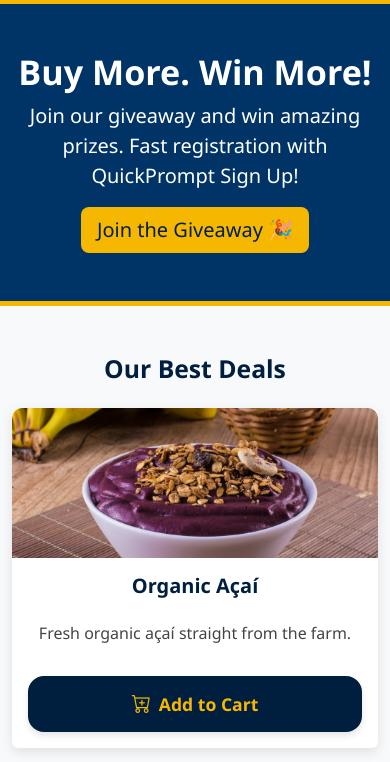
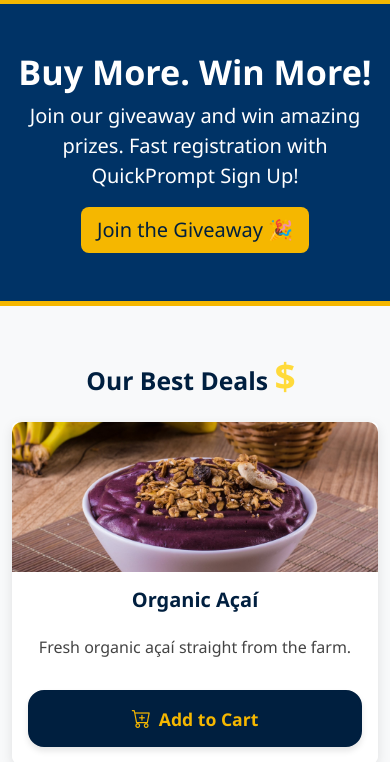
Before and after one commit to apedrodev1/JavaScript-Learning-HUB, a PHP site: page / in a window 390 px wide. Shown: the part 57-819 px from the top of the page. Run offline with PHP 8.4, Linux system fonts and the light colour scheme.

Commit message:
refactor: h2 linha 52 incon money

```diff
--- a/QuickPrompt SignUp/css/styleIndex.css
+++ b/QuickPrompt SignUp/css/styleIndex.css
@@ -82,7 +82,7 @@ body {
   border-radius: 10px 10px 0 0;
 }
 
-/* Botões dos Cards */
+/* 🛍️ Botões dos Cards */
 .card .btn-add-cart {
   display: inline-flex;
   align-items: center;
@@ -105,7 +105,7 @@ body {
   font-size: 1.2rem;
 }
 
-/* Hover com amarelo */
+/* Hover dos Botões */
 .card .btn-add-cart:hover {
   background-color: var(--primary-color);
   color: var(--dark-color);
@@ -114,35 +114,12 @@ body {
   box-shadow: 0 6px 12px rgba(245, 183, 0, 0.5);
 }
 
-/* Responsividade: centralizar botão abaixo do texto em telas menores */
-@media (max-width: 576px) {
-  .card .card-body {
-    display: flex;
-    flex-direction: column;
-    align-items: center;
-    gap: 15px;
-  }
-
-  .card .btn-add-cart {
-    width: 100%;
-    justify-content: center;
-    padding: 12px 0;
-    font-size: 1.1rem;
-    border-radius: 16px;
-  }
-}
-
-/* Responsividade das imagens dos cards */
-@media (max-width: 768px) {
-  .card-img-top {
-    height: 180px;
-  }
-}
-
-@media (max-width: 576px) {
-  .card-img-top {
-    height: 150px;
-  }
+/* 🎯 Ícones dos Títulos (Ex.: $ no H2) */
+.icon-money {
+  color: var(--primary-hover);
+  font-weight: 900;
+  margin-right: 8px;
+  font-size: 1.5em;
 }
 
 /* 🎠 Carrossel */
@@ -174,7 +151,40 @@ footer p {
   margin: 0;
 }
 
-/* 🔧 Responsividade Navbar */
+/* 📱 Responsividade */
+
+/* Responsividade das Imagens dos Cards */
+@media (max-width: 768px) {
+  .card-img-top {
+    height: 180px;
+  }
+}
+
+@media (max-width: 576px) {
+  .card-img-top {
+    height: 150px;
+  }
+}
+
+/* Responsividade dos Botões dos Cards */
+@media (max-width: 576px) {
+  .card .card-body {
+    display: flex;
+    flex-direction: column;
+    align-items: center;
+    gap: 15px;
+  }
+
+  .card .btn-add-cart {
+    width: 100%;
+    justify-content: center;
+    padding: 12px 0;
+    font-size: 1.1rem;
+    border-radius: 16px;
+  }
+}
+
+/* Responsividade da Navbar */
 @media (max-width: 992px) {
   .navbar .btn {
     margin-top: 10px;
--- a/QuickPrompt SignUp/index.html
+++ b/QuickPrompt SignUp/index.html
@@ -49,7 +49,7 @@
   <!-- Products -->
   <section class="py-5 bg-light">
     <div class="container">
-      <h2 class="text-center mb-4 fw-bold">Our Best Deals</h2>
+      <h2 class="text-center mb-4 fw-bold">Our Best Deals <span class="icon-money">$</span></h2>
       <div class="row g-4">
 
         <!-- Product 1 -->
```
